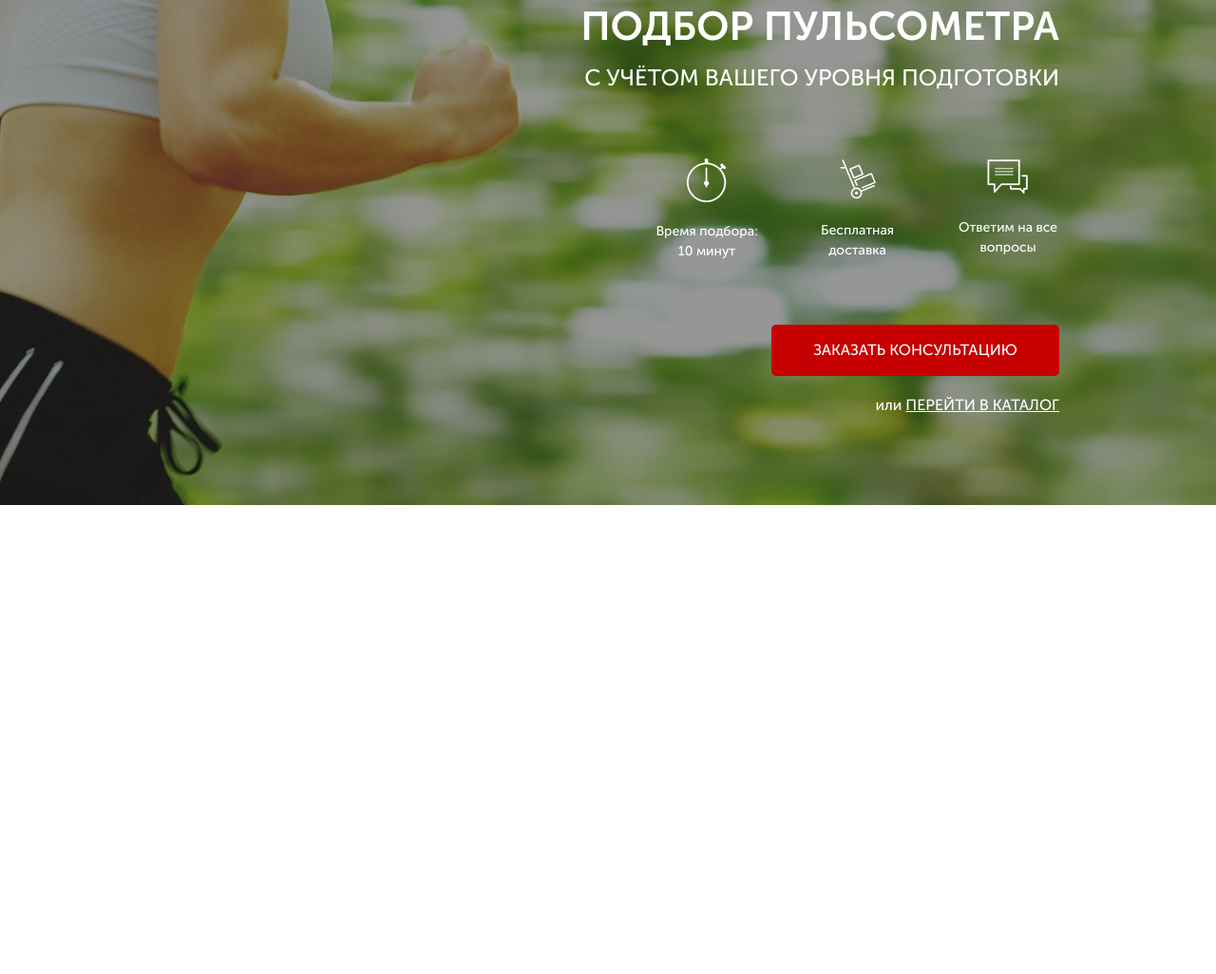
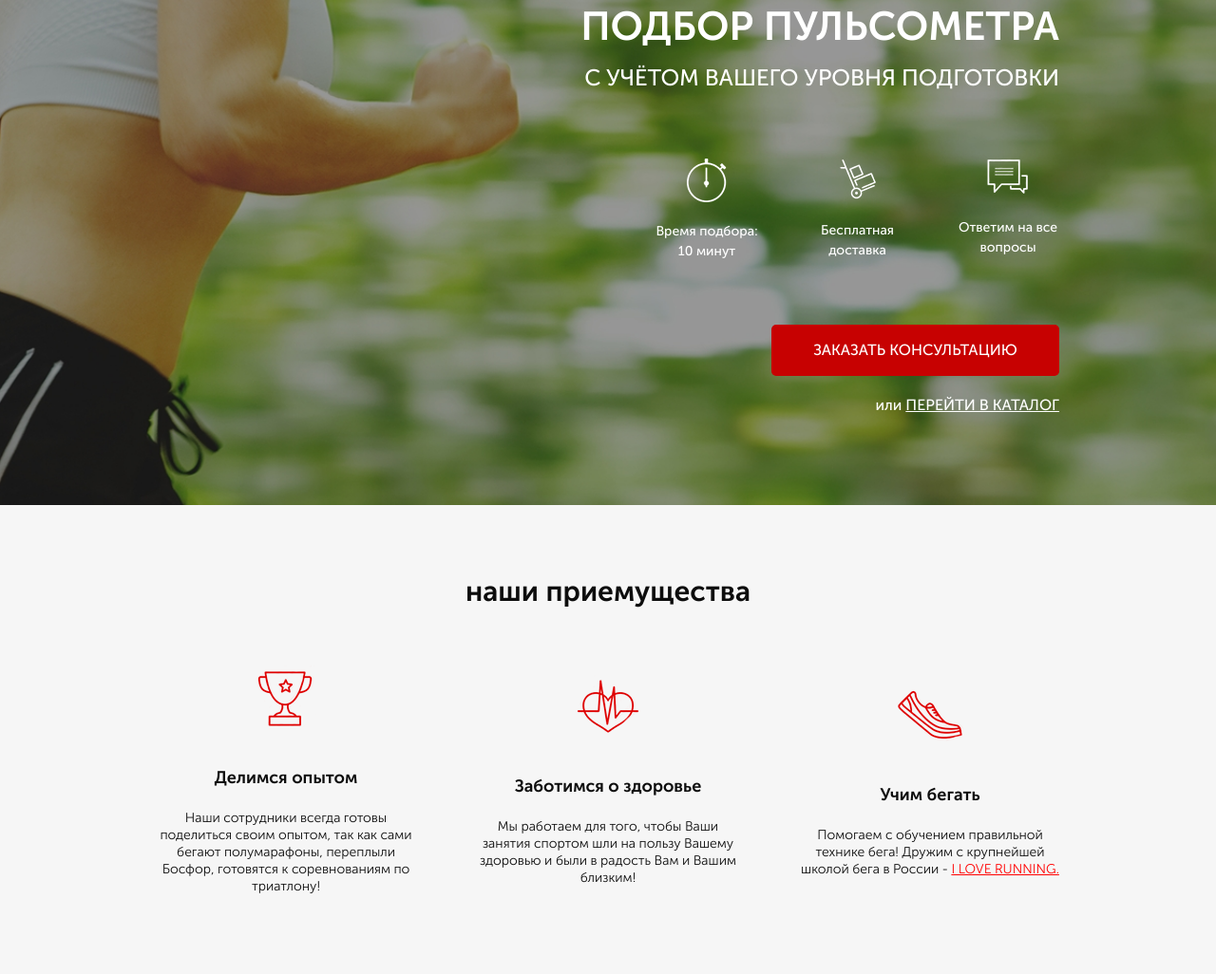
Before and after one commit to ruslanabiev/Pulse, a website: page src/index.html in a window 1280 px wide. Shown: the part 165-1191 px from the top of the page at 95% size. Before the commit the page ends 800 px from the top, so only its background shows below. Drawn offline with Linux system fonts and the light colour scheme.

Commit message:
advatage

```diff
--- a/src/index.html
+++ b/src/index.html
@@ -62,6 +62,31 @@
         </div>
     </div>
 
+    <div class="advantage">
+        <div class="container">
+            <h2 class="advantage__header">наши приемущества</h2>
+            <div class="advantage__wrapper">
+                <div class="advantage__item">
+                    <img src="icons/advantages/cup.png" alt="cup">
+                    <div class="advantage__title">Делимся опытом</div>
+                    <div class="advantage__descr">Наши сотрудники всегда готовы поделиться своим опытом, так как сами бегают полумарафоны, переплыли Босфор, готовятся к соревнованиям по триатлону!</div>
+                </div>
+                <div class="advantage__item">
+                    <img src="icons/advantages/heart.png" alt="heart">
+                    <div class="advantage__title">Заботимся о здоровье</div>
+                    <div class="advantage__descr">Мы работаем для того, чтобы Ваши занятия спортом шли на пользу Вашему здоровью и были в радость Вам и Вашим близким!</div>
+                </div>
+                <div class="advantage__item">
+                    <img src="icons/advantages/shoe.png" alt="shoe">
+                    <div class="advantage__title">Учим бегать</div>
+                    <div class="advantage__descr">Помогаем с обучением правильной технике бега! Дружим с крупнейшей школой бега в России -
+                        <a href="#">I LOVE RUNNING.</a>
+                    </div>
+                </div>
+            </div>
+        </div>
+    </div>
+
 </body>
 
 </html>
--- /dev/null
+++ b/src/sass/blocks/_advantage.scss
@@ -0,0 +1,46 @@
+.advantage {
+    min-height: 473px;
+    padding: 73px 0 83px 0;
+    background: #F6F6F6;
+
+    &__header {
+        color: #0D0D0D;
+        font-weight: 900;
+        font-size: 30px;
+        text-align: center;
+    }
+
+    &__wrapper {
+        display: flex;
+        justify-content: space-between;
+        align-items: center;
+        margin-top: 60px;
+    }
+
+    &__item {
+        display: flex;
+        flex-direction: column;
+        align-items: center;
+    }
+
+    &__title {
+        margin-top: 35px;
+        font-weight: 700;
+        font-size: 18px;
+        color: #0D0D0D;
+    }
+
+    &__descr {
+        max-width: 272px;
+        margin-top: 20px;
+        color: #0D0D0D;
+        font-weight: 300;
+        font-size: 14px;
+        line-height: 18px;
+        text-align: center;
+        a {
+            color: red;
+        }
+    }
+
+}
--- a/src/sass/style.scss
+++ b/src/sass/style.scss
@@ -6,6 +6,9 @@
     max-width: 950px;
     margin: 0 auto;
 }
+
+
 @import 'blocks/promo';
 @import 'blocks/header.scss';
 @import 'blocks/buttons';
+@import 'blocks/advantage';
```
Also changed, not shown: src/css/style.min.css.
